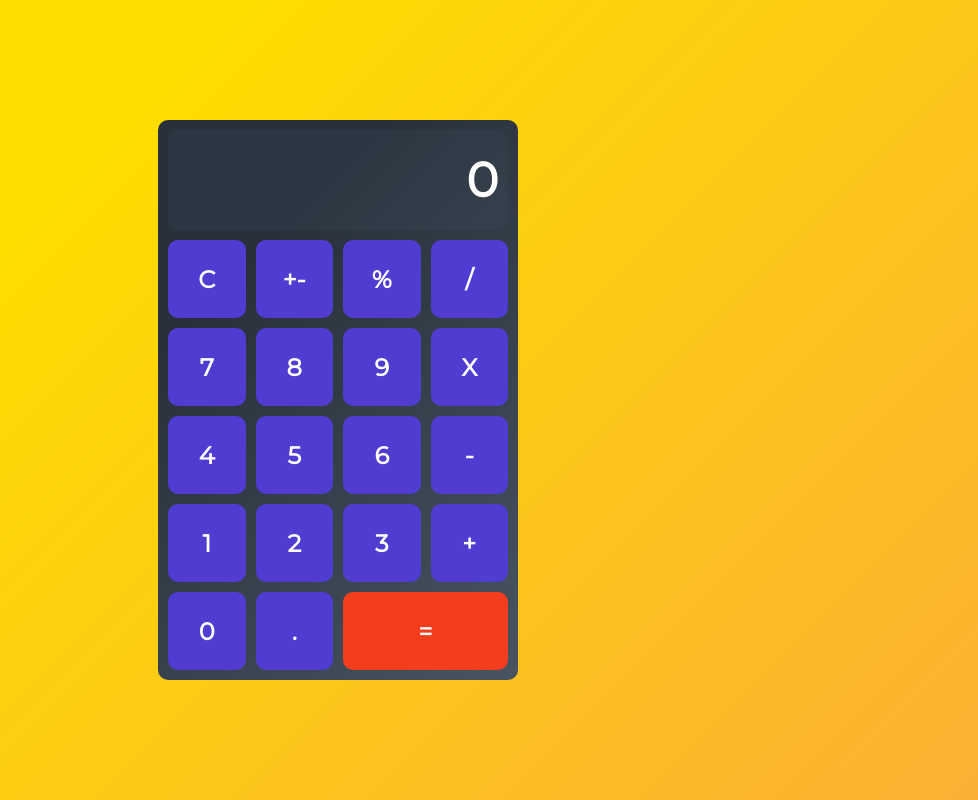
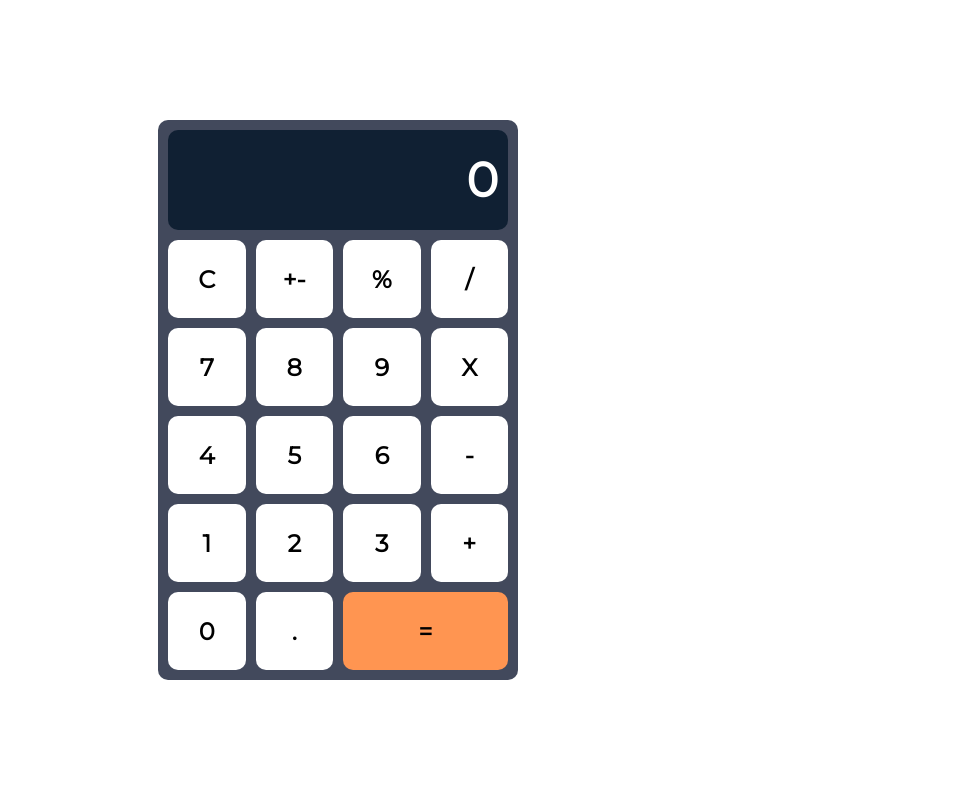
Before and after one commit to logreg-n-coffee/calculator, a React (Create React App) app: page / in a window 1280 px wide. Shown: the whole page, without its empty margins (302-1280 px from the left). Built offline with nearby package versions, Linux system fonts and the light colour scheme.

Commit message:
Change style of the calculator

```diff
--- a/src/components/Button.css
+++ b/src/components/Button.css
@@ -1,8 +1,8 @@
 button {
   border: none;
-  background-color: rgb(80, 60, 209);
+  background-color: rgb(255, 255, 255);
   font-size: 24px;
-  color: rgb(255, 255, 255);
+  color: rgb(0, 0, 0);
   font-weight: bold;
   cursor: pointer;
   border-radius: 10px;
@@ -10,14 +10,14 @@ button {
 }
 
 button:hover {
-  background-color: rgb(61, 43, 184);
+  background-color: rgb(111, 237, 214);
 }
 
 .equals {
   grid-column: 3 / 5;
-  background-color: rgb(243, 61, 29);
+  background-color: rgb(255, 149, 81);
 }
 
 .equals:hover {
-  background-color: rgb(228, 39, 15);
+  background-color: rgb(255, 74, 74);
 }
--- a/src/components/Screen.css
+++ b/src/components/Screen.css
@@ -3,7 +3,7 @@
   width: 100%;
   margin-bottom: 10px;
   padding: 0 10px;
-  background-color: #4357692d;
+  background-color: rgb(16, 32, 51);
   border-radius: 10px;
   display: flex;
   align-items: center;
--- a/src/components/Wrapper.css
+++ b/src/components/Wrapper.css
@@ -3,6 +3,5 @@
   height: 540px;
   padding: 10px;
   border-radius: 10px;
-  background-color: #485461;
-  background-image: linear-gradient(315deg, #485461 0%, #28313b 74%);
+  background-color: rgb(66, 73, 92);
 }
--- a/src/index.css
+++ b/src/index.css
@@ -11,6 +11,5 @@ body {
   display: flex;
   align-items: center;
   justify-content: center;
-  background-color: #fbb034;
-  background-image: linear-gradient(315deg, #fbb034 0%, #ffdd00 74%);
+  background-color: #ffffff;
 }
```
